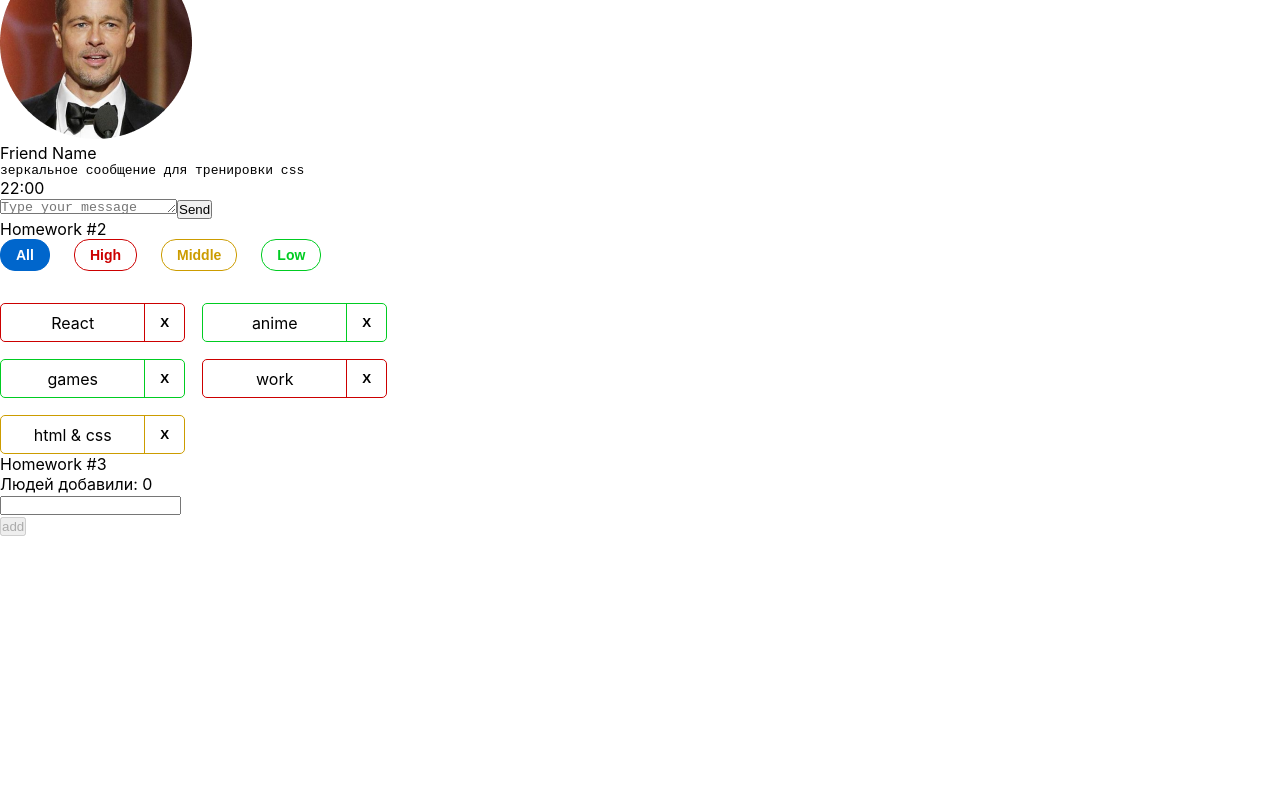
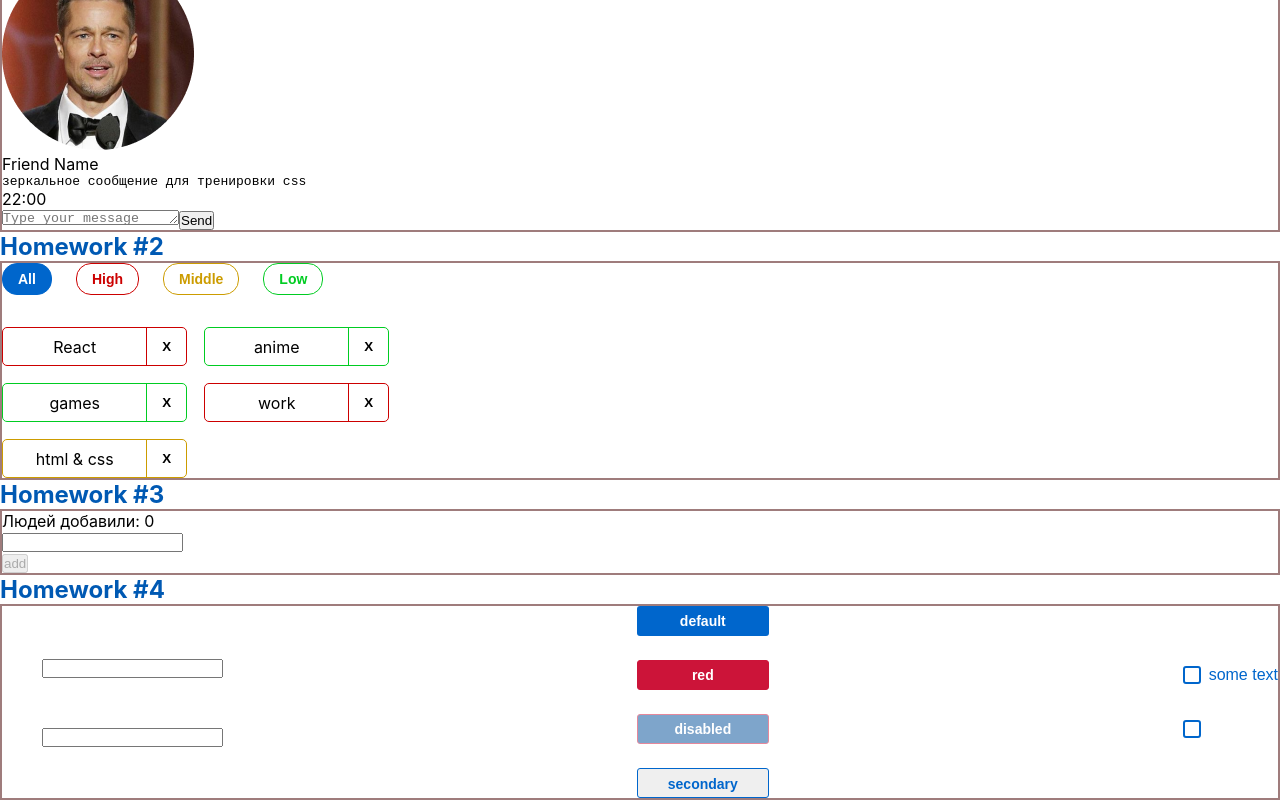
Before and after one commit to IlyaGoncharovY/hws2-master, a React (Create React App) app: page / in a window 1280 px wide. Shown: the part 324-1124 px from the top of the page. Before the commit the page ends 860 px from the top, so only its background shows below. Built offline with nearby package versions, Linux system fonts and the light colour scheme.

Commit message:
feat(hw-8)

```diff
--- a/src/s1-main/App.module.css
+++ b/src/s1-main/App.module.css
@@ -3,9 +3,11 @@
 }
 
 .hw {
-
+    border: 2px solid #9f7c7c;
 }
 
 .hwTitle {
-
+    font-size: 24px;
+    font-weight: bold;
+    color: #0059b3;
 }
--- a/src/s1-main/App.tsx
+++ b/src/s1-main/App.tsx
@@ -3,6 +3,7 @@ import s from './App.module.css'
 import HW1 from '../s2-homeworks/hw01/HW1'
 import HW2 from "../s2-homeworks/hw02/HW2";
 import HW3 from "../s2-homeworks/hw03/HW3";
+import HW4 from "../s2-homeworks/hw04/HW4";
 
 function App() {
     return (
@@ -11,7 +12,7 @@ function App() {
             {/*раскомментировать по ходу выполнения*/}
             <HW2/>
             <HW3/>
-            {/*<HW4/>*/}
+            <HW4/>
 
             {/*при выполнении дз 5 и более - закомментировать здесь дз 1-4, так как они есть внутри дз 5*/}
             {/*<HW5/>*/}
--- a/src/s2-homeworks/hw04/common/c1-SuperInputText/SuperInputText.module.css
+++ b/src/s2-homeworks/hw04/common/c1-SuperInputText/SuperInputText.module.css
@@ -5,6 +5,7 @@
 }
 
 .inputWrapper {
+    margin-left: 40px;
 }
 
 .superInput {
--- a/src/s2-homeworks/hw04/common/c2-SuperButton/SuperButton.module.css
+++ b/src/s2-homeworks/hw04/common/c2-SuperButton/SuperButton.module.css
@@ -1,36 +1,88 @@
 .button {
+    min-width: 132px;
+    height: 30px;
+    padding: 5px 24px;
+    border-radius: 3px;
+    border: none;
 }
 
 .disabled {
+
+    min-width: 132px;
+    height: 30px;
+    padding: 5px 24px;
+    border-radius: 3px;
+    background: #004D99;
+    opacity: 0.5;
 }
 
 .secondary {
+    min-width: 132px;
+    height: 30px;
+    padding: 5px 24px;
+    border-radius: 3px;
+    border: 1px solid #0066CC;
+    font-family: 'Montserrat', sans-serif;
+    font-weight: 600;
+    font-size: 14px;
+    line-height: 20px;
+    color: #0066CC;
 }
 
-.default {
+.default{
+    min-width: 132px;
+    height: 30px;
+    padding: 5px 24px;
+    border-radius: 3px;
+    background: #0066CC;
+    font-family: 'Montserrat', sans-serif;
+    font-weight: 600;
+    font-size: 14px;
+    line-height: 20px;
+    color: #FFFFFF;
 }
 
 .red {
+    border: #CC1439 1px solid;
+    min-width: 132px;
+    height: 30px;
+    padding: 5px 24px;
+    border-radius: 3px;
+    background: #CC1439;
+    font-family: 'Montserrat', sans-serif;
+    font-style: normal;
+    font-weight: 600;
+    font-size: 14px;
+    color: #FFFFFF;
 }
 
 .default:hover {
+    background: #0080FF;
 }
 
 .red:hover {
+    background: #FF1A47;
 }
 
 .secondary:hover {
+    background: #E5F0FA;
 }
 
 
 .default:active {
+    background: #0059B3;
 }
 
 .secondary:active {
+    background: #C9E5FF;
 }
 
 .red:active {
+    background: #B31232;
 }
 
 .button:disabled {
+    background: #004D99;
+    opacity: 0.5;
+    border-radius: 3px;
 }
--- a/src/s2-homeworks/hw04/common/c2-SuperButton/SuperButton.tsx
+++ b/src/s2-homeworks/hw04/common/c2-SuperButton/SuperButton.tsx
@@ -17,12 +17,9 @@ const SuperButton: React.FC<SuperButtonPropsType> = (
         ...restProps // все остальные пропсы попадут в объект restProps, там же будет children
     }
 ) => {
-    const finalClassName = s.button
-        // + (disabled
-        //         ? ...
-        //         : xType === 'red'
-        //             ? ...
-        + (className ? ' ' + className : '') // задачка на смешивание классов
+    const finalClassName = `${s.button} ${disabled && s.disabled}
+        ${xType === 'red' ? s.red : xType === 'secondary' ? s.secondary : '' + s.default}
+        ${className && className}` // задачка на смешивание классов
 
     return (
         <button
--- a/src/s2-homeworks/hw04/common/c3-SuperCheckbox/SuperCheckbox.tsx
+++ b/src/s2-homeworks/hw04/common/c3-SuperCheckbox/SuperCheckbox.tsx
@@ -28,7 +28,7 @@ const SuperCheckbox: React.FC<SuperCheckboxPropsType> = (
 ) => {
     const onChangeCallback = (e: ChangeEvent<HTMLInputElement>) => {
         // задачка на написание онченджа
-
+        onChangeChecked && onChangeChecked(e.currentTarget.checked)
     }
 
     const finalInputClassName = s.checkbox
```
